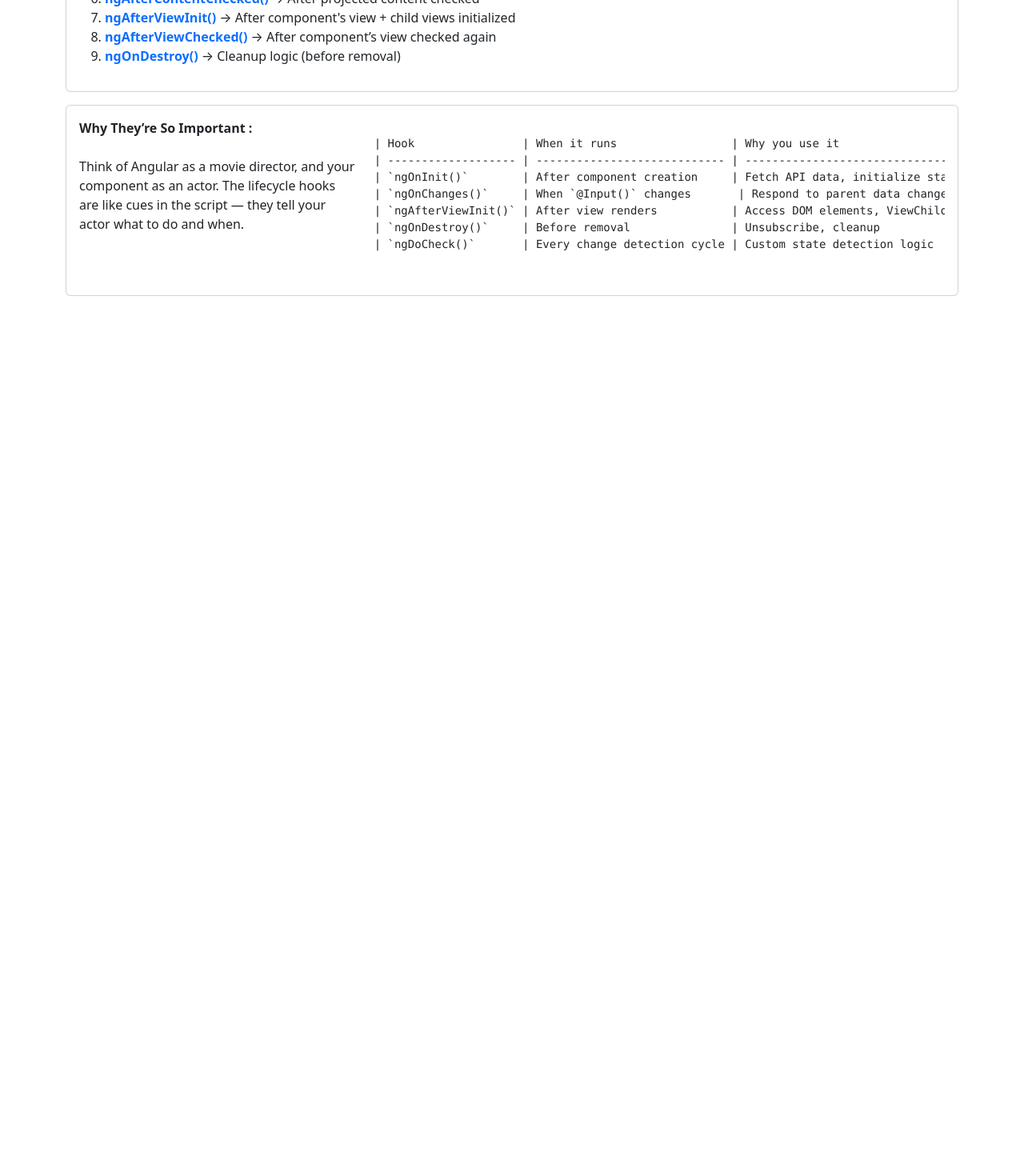
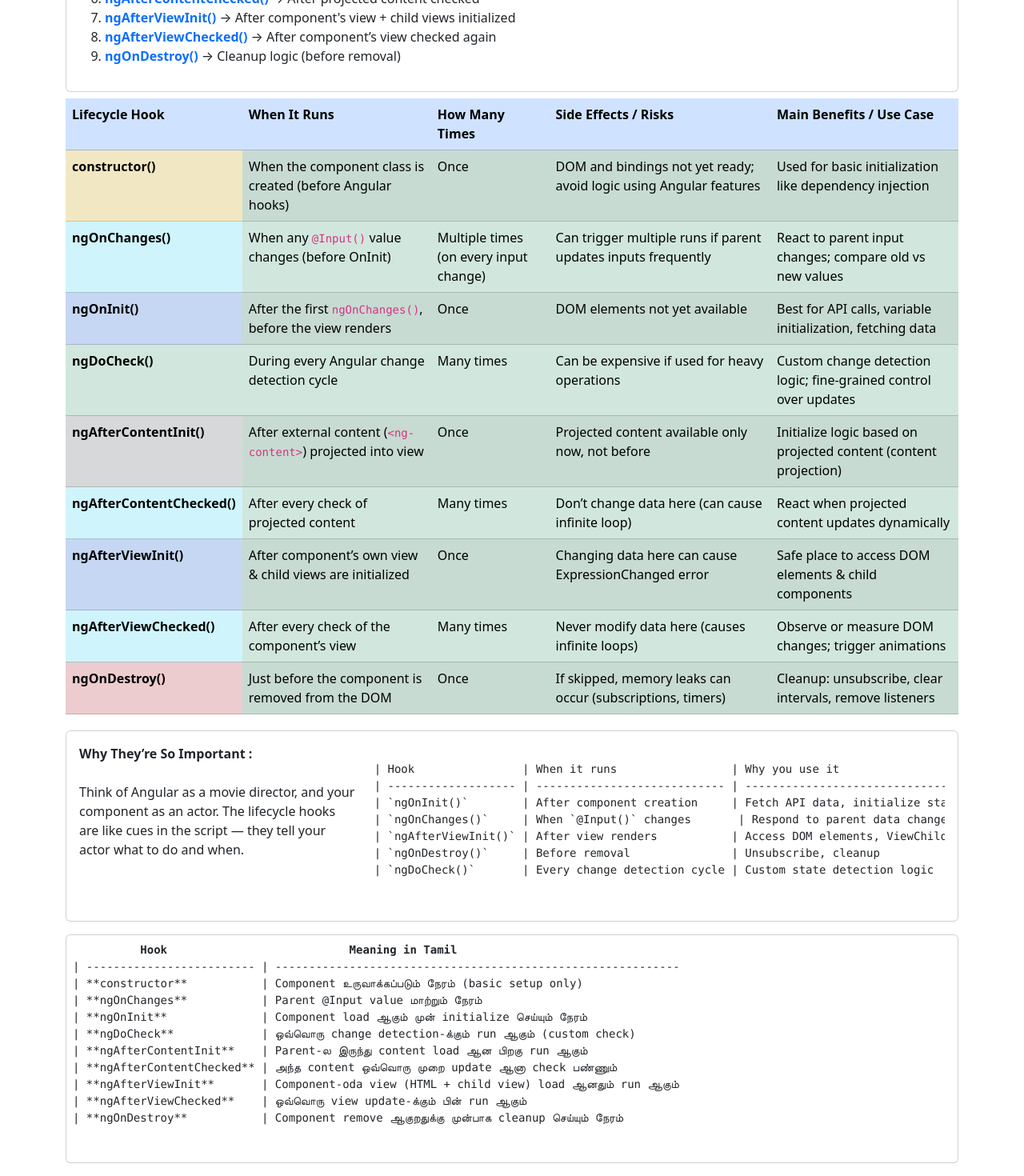
Before and after one commit to kesavarajebrain/angular-component-interaction, an Angular app: page /lifecycle-hooks in a window 1280 px wide. Shown: the part 577-2047 px from the top of the page at 80% size. Before the commit the page ends 947 px from the top, so only its background shows below. Built offline with nearby package versions, Linux system fonts and the light colour scheme.

Commit message:
lifecycle hooks done --with summary

```diff
--- a/src/app/lifecycle-hooks/lifecycle-hooks.component.html
+++ b/src/app/lifecycle-hooks/lifecycle-hooks.component.html
@@ -70,7 +70,87 @@
       </li>
     </ol>
   </div>
-  <div class="card mt-3 p-3">
+  <div class="container mt-2">
+    <div class="row">
+      <table class="table table-striped table-hover table-success" cellspacing="0" cellpadding="6" style="border-collapse: collapse; width: 100%; text-align: left;">
+  <thead style="background-color:#eaf2ff;">
+    <tr class="table table-primary">
+      <th>Lifecycle Hook</th>
+      <th>When It Runs</th>
+      <th>How Many Times</th>
+      <th>Side Effects / Risks</th>
+      <th>Main Benefits / Use Case</th>
+    </tr>
+  </thead>
+  <tbody>
+    <tr>
+      <td class="table-warning"><b>constructor()</b></td>
+      <td>When the component class is created (before Angular hooks)</td>
+      <td>Once</td>
+      <td>DOM and bindings not yet ready; avoid logic using Angular features</td>
+      <td>Used for basic initialization like dependency injection</td>
+    </tr>
+    <tr>
+      <td class="table-info"><b>ngOnChanges()</b></td>
+      <td>When any <code>&#64;Input()</code> value changes (before OnInit)</td>
+      <td>Multiple times (on every input change)</td>
+      <td>Can trigger multiple runs if parent updates inputs frequently</td>
+      <td>React to parent input changes; compare old vs new values</td>
+    </tr>
+    <tr>
+      <td class="table-primary"><b>ngOnInit()</b></td>
+      <td>After the first <code>ngOnChanges()</code>, before the view renders</td>
+      <td>Once</td>
+      <td>DOM elements not yet available</td>
+      <td>Best for API calls, variable initialization, fetching data</td>
+    </tr>
+    <tr>
+      <td class="table-success"><b>ngDoCheck()</b></td>
+      <td>During every Angular change detection cycle</td>
+      <td>Many times</td>
+      <td>Can be expensive if used for heavy operations</td>
+      <td>Custom change detection logic; fine-grained control over updates</td>
+    </tr>
+    <tr>
+      <td class="table-secondary"><b>ngAfterContentInit()</b></td>
+      <td>After external content (<code>&lt;ng-content&gt;</code>) projected into view</td>
+      <td>Once</td>
+      <td>Projected content available only now, not before</td>
+      <td>Initialize logic based on projected content (content projection)</td>
+    </tr>
+    <tr>
+      <td class="table-info"><b>ngAfterContentChecked()</b></td>
+      <td>After every check of projected content</td>
+      <td>Many times</td>
+      <td>Don’t change data here (can cause infinite loop)</td>
+      <td>React when projected content updates dynamically</td>
+    </tr>
+    <tr>
+      <td class="table-primary"><b>ngAfterViewInit()</b></td>
+      <td>After component’s own view & child views are initialized</td>
+      <td>Once</td>
+      <td>Changing data here can cause ExpressionChanged error</td>
+      <td>Safe place to access DOM elements & child components</td>
+    </tr>
+    <tr>
+      <td class="table-info"><b>ngAfterViewChecked()</b></td>
+      <td>After every check of the component’s view</td>
+      <td>Many times</td>
+      <td>Never modify data here (causes infinite loops)</td>
+      <td>Observe or measure DOM changes; trigger animations</td>
+    </tr>
+    <tr>
+      <td class="table-danger"><b>ngOnDestroy()</b></td>
+      <td>Just before the component is removed from the DOM</td>
+      <td>Once</td>
+      <td>If skipped, memory leaks can occur (subscriptions, timers)</td>
+      <td>Cleanup: unsubscribe, clear intervals, remove listeners</td>
+    </tr>
+  </tbody>
+</table>
+    </div>
+  </div>
+  <div class="card mt-1 mb-3 p-3">
     <div class="row">
       <div class="col-4">
         <p><b>Why They’re So Important :</b> <br><br>
@@ -92,5 +172,19 @@
       </div>
     </div>
   </div>
-
+  <div class="container card p-2 mb-3">
+    <pre>
+         <b> Hook </b>                          <b>Meaning in Tamil   </b>
+| ------------------------- | ------------------------------------------------------------
+| **constructor**           | Component உருவாக்கப்படும் நேரம் (basic setup only)
+| **ngOnChanges**           | Parent &#64;Input value மாற்றும் நேரம்
+| **ngOnInit**              | Component load ஆகும் முன் initialize செய்யும் நேரம்
+| **ngDoCheck**             | ஒவ்வொரு change detection-க்கும் run ஆகும் (custom check)
+| **ngAfterContentInit**    | Parent-ல இருந்து content load ஆன பிறகு run ஆகும்
+| **ngAfterContentChecked** | அந்த content ஒவ்வொரு முறை update ஆனா check பண்ணும்
+| **ngAfterViewInit**       | Component-oda view (HTML + child view) load ஆனதும் run ஆகும்
+| **ngAfterViewChecked**    | ஒவ்வொரு view update-க்கும் பின் run ஆகும்
+| **ngOnDestroy**           | Component remove ஆகுறதுக்கு முன்பாக cleanup செய்யும் நேரம்
+    </pre>
+  </div>
 </div>
```
